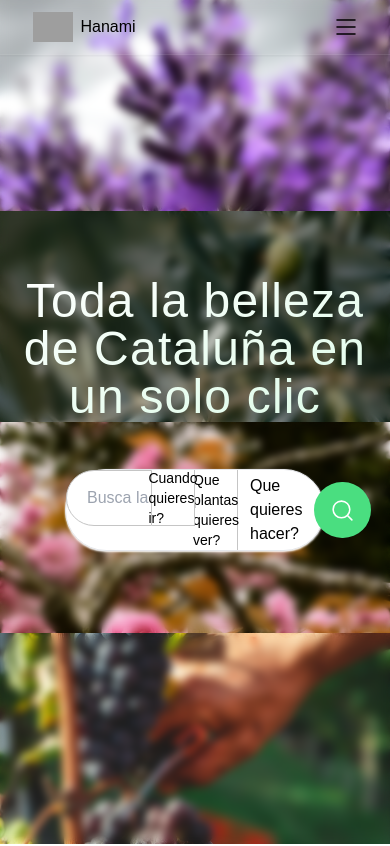
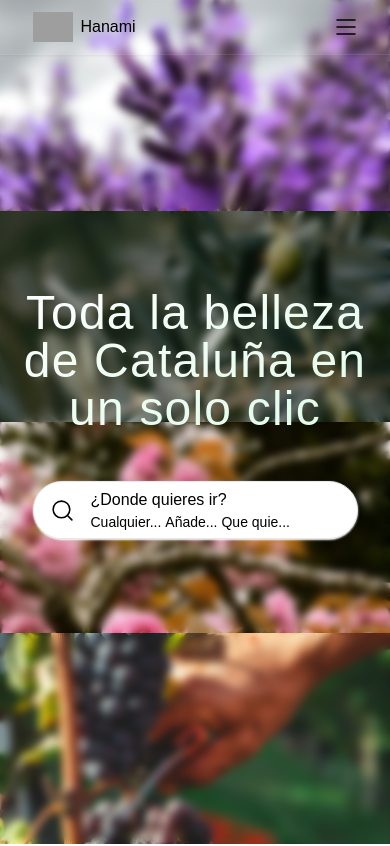
Before and after one commit to salah-NaN/front-hanami, a React (Vite) app: page / in a window 390 px wide. Shown: the top 846 px of the page. Built offline with nearby package versions, Linux system fonts and the light colour scheme; no server answers.

Commit message:
mobile search bar

```diff
--- /dev/null
+++ b/src/components/Buscador/ButtonSearch.jsx
@@ -0,0 +1,35 @@
+export const ButtonSearch = ({ stylesButton }) => {
+  console.log(stylesButton);
+  return (
+    <div className="">
+      <button
+        className={`w-full h-14 flex justify-center items-center ${stylesButton?.backGround} ${stylesButton?.svgColor} bg-gree-300  hover:bg-green-700 border-none rounded-full px-4`}
+        type="submit"
+      >
+        <svg
+          width="25px"
+          height="25px"
+          viewBox="0 0 24 24"
+          stroke-width="1.5"
+          fill="none"
+          xmlns="http://www.w3.org/2000/svg"
+        >
+          <path
+            d="M17 17L21 21"
+            stroke-width="1.5"
+            stroke-linecap="round"
+            stroke-linejoin="round"
+          ></path>
+          <path
+            d="M3 11C3 15.4183 6.58172 19 11 19C13.213 19 15.2161 18.1015 16.6644 16.6493C18.1077 15.2022 19 13.2053 19 11C19 6.58172 15.4183 3 11 3C6.58172 3 3 6.58172 3 11Z"
+            stroke-width="1.5"
+            stroke-linecap="round"
+            stroke-linejoin="round"
+          ></path>
+        </svg>
+      </button>
+    </div>
+  );
+};
+
+export default ButtonSearch;
--- a/src/components/Buscador/SearchBar.jsx
+++ b/src/components/Buscador/SearchBar.jsx
@@ -2,6 +2,7 @@ import { useEffect, useState, useRef } from "react";
 import { useNavigate } from "react-router-dom";
 import { PopUp } from "./PopUp";
 import PopUpFecha from "./PopUpFecha";
+import { ButtonSearch } from "./";
 
 export const SearchBar = ({ moveToSearchBar }) => {
   const navigate = useNavigate();
@@ -69,8 +70,8 @@ export const SearchBar = ({ moveToSearchBar }) => {
   };
 
   const handleCloseModal = (event) => {
-    if(!event.target.closest('.button') && (!event.target.closest('.fecha'))){
-      setPopUp({...popUp, fecha: false});
+    if (!event.target.closest(".button") && !event.target.closest(".fecha")) {
+      setPopUp({ ...popUp, fecha: false });
     }
   };
 
@@ -103,16 +104,33 @@ export const SearchBar = ({ moveToSearchBar }) => {
 
   return (
     <div
-      className="z-20 h-full w-8/12 mx-auto border rounded-full shadow-sm shadow-white bg-white"
+      className="z-20 h-full w-10/12 mx-auto border rounded-full shadow-sm shadow-white bg-white"
       ref={moveToSearchBar}
     >
-      {/* <h1 className="text-center pt-20 text-7xl">Busca cositas</h1>  */}
       <div className="w-full flex items-center">
         <form
           onSubmit={onSubmitSearch}
-          className="w-full h-full grid grid-cols-12"
+          className="w-full h-full grid gridgrid-cols-12"
         >
-          <div className="w-full col-span-4">
+          <div className="w-fit border-none rounded-xl">
+            <button className="w-full flex items-center gap-0">
+              <ButtonSearch
+                stylesButton={{
+                  backGround: `bg-white`,
+                  svgColor: `stroke-black`,
+                }}
+              />
+              <div className="">
+                <div className="text-bold flex justify-start">¿Donde quieres ir?</div>
+                <div className="flex flex-row w-fit">
+                  <div className="text-sm font-light pr-1">Cualquier...</div>
+                  <div className="text-sm font-light pr-1">Añade...</div>
+                  <div className="text-sm font-light">Que quie...</div>
+                </div>
+              </div>
+            </button>
+          </div>
+          <div className="w-full col-span-4 hidden md:block">
             <input
               onChange={() =>
                 setSearchForm({
@@ -125,7 +143,7 @@ export const SearchBar = ({ moveToSearchBar }) => {
                 lg:border-none placeholder:px-5 hover:border-none hover:rounded-full hover:bg-[#EBEBEB]"
             ></input>
           </div>
-          <div className="col-span-2 h-14 flex border-b border-[#c5c5c5] lg:border-none bg-red-500">
+          <div className="hidden md:flex col-span-2 h-14 border-b border-[#c5c5c5] lg:border-none bg-red-500">
             <div
               className="px-3 w-full border-r border-[#c5c5c5] bg-[#ffffff]
                    flex items-center justify-center lg:border-r lg:border-l
@@ -137,7 +155,7 @@ export const SearchBar = ({ moveToSearchBar }) => {
             </div>
             {popUp.fecha ? <PopUpFecha /> : null}
           </div>
-          <div className="col-span-2 w-full border-r border-[#c5c5c5] hover:bg-[#EBEBEB]">
+          <div className="hidden md:flex col-span-2 w-full border-r border-[#c5c5c5] hover:bg-[#EBEBEB]">
             <div
               className="flex justify-center items-center w-full h-full cursor-pointer"
               onClick={() => setPopUp({ ...popUp, flor: !popUp.flor })}
@@ -150,44 +168,14 @@ export const SearchBar = ({ moveToSearchBar }) => {
             ) : null}
           </div>
 
-          <div className="w-full col-span-4">
+          <div className="hidden md:block w-full col-span-4">
             <div
               className="w-full h-full flex justify-between items-center border border-[#c5c5c5] cursor-pointer
                hover:bg-[#EBEBEB] border-none rounded-full"
               onClick={() => setPopUp({ ...popUp, queHacer: !popUp.queHacer })}
             >
               <div className="px-3">Que quieres hacer?</div>
-              <div className="">
-                <button
-                  className="w-full h-14 flex justify-center items-center bg-green-400 hover:bg-green-700 border-none rounded-full px-4"
-                  type="submit"
-                >
-                  <svg
-                    width="25px"
-                    height="25px"
-                    viewBox="0 0 24 24"
-                    stroke-width="1.5"
-                    fill="none"
-                    xmlns="http://www.w3.org/2000/svg"
-                    color="#FFFFFF"
-                  >
-                    <path
-                      d="M17 17L21 21"
-                      stroke="#FFFFFF"
-                      stroke-width="1.5"
-                      stroke-linecap="round"
-                      stroke-linejoin="round"
-                    ></path>
-                    <path
-                      d="M3 11C3 15.4183 6.58172 19 11 19C13.213 19 15.2161 18.1015 16.6644 16.6493C18.1077 15.2022 19 13.2053 19 11C19 6.58172 15.4183 3 11 3C6.58172 3 3 6.58172 3 11Z"
-                      stroke="#FFFFFF"
-                      stroke-width="1.5"
-                      stroke-linecap="round"
-                      stroke-linejoin="round"
-                    ></path>
-                  </svg>
-                </button>
-              </div>
+              <ButtonSearch />
             </div>
 
             <div className="col-span-1 w-full border-r border-[#c5c5c5] hover:bg-[#EBEBEB]">
--- /dev/null
+++ b/src/components/Buscador/index.js
@@ -0,0 +1 @@
+export * from './ButtonSearch';
--- a/src/pages/Inicio.jsx
+++ b/src/pages/Inicio.jsx
@@ -13,15 +13,11 @@ import { motion, useInView, useAnimation } from "framer-motion";
 export const Inicio = () => {
   let url = "http://localhost:3000/api/";
   //Seteamos el valor por defecto que sea null de useRef
-  const moveToSearchBar = useRef(null);
   const isSearchBarComponent = useRef(null);
   const [hotTrends, setHotTrends] = useState([]);
   const [actividadOrPuntoInteres, setActividadOrPuntoInteres] = useState([]);
 
   const scrollBuscadorRef = useRef(false);
-  const isInView = useInView(scrollBuscadorRef);
-  const mainControladorFlecha = useAnimation();
-  const [isVisible, setIsVisible] = useState(true);
 
   useEffect(() => {
     fetch(url + `puntos_interes/;/;/;`)
@@ -36,24 +32,6 @@ export const Inicio = () => {
       )
       .catch((error) => console.log(error));
   }, []);
-
-  useEffect(() => {
-    isInView === true
-      ? // ? mainControladorFlecha.start({
-        //     opacity: 0,
-        //     transitionDuration: 0,
-        //   })
-        // : mainControladorFlecha.start({
-        //     opacity: 1,
-        //     transitionDuration: 0,
-        //   });
-        setIsVisible(false)
-      : setIsVisible(true);
-  }, [isInView]);
-
-  const paginacionScrollHome = () => {
-    moveToSearchBar.current.scrollIntoView({ behavior: "smooth" });
-  };
 
   return (
     <div className="">
```
